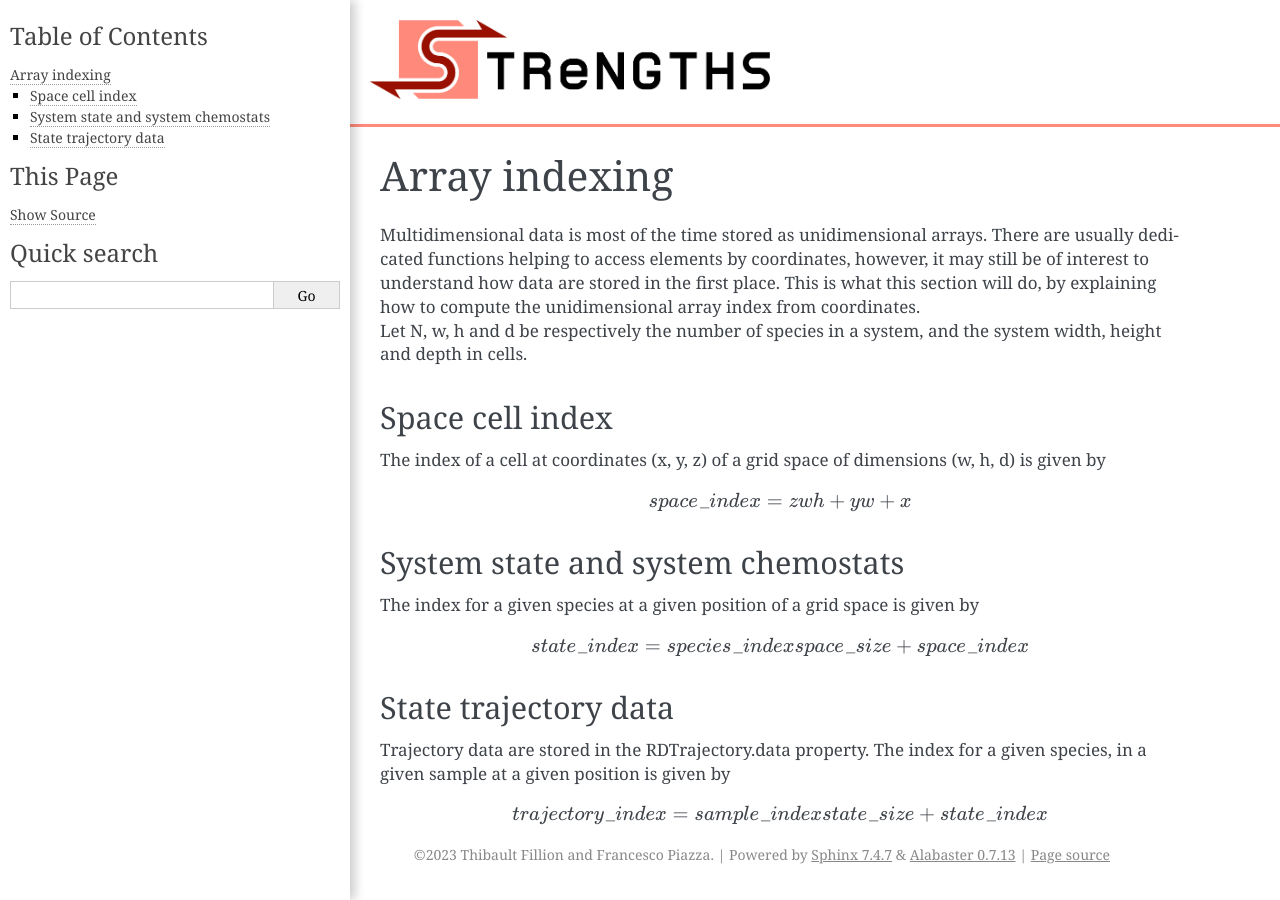
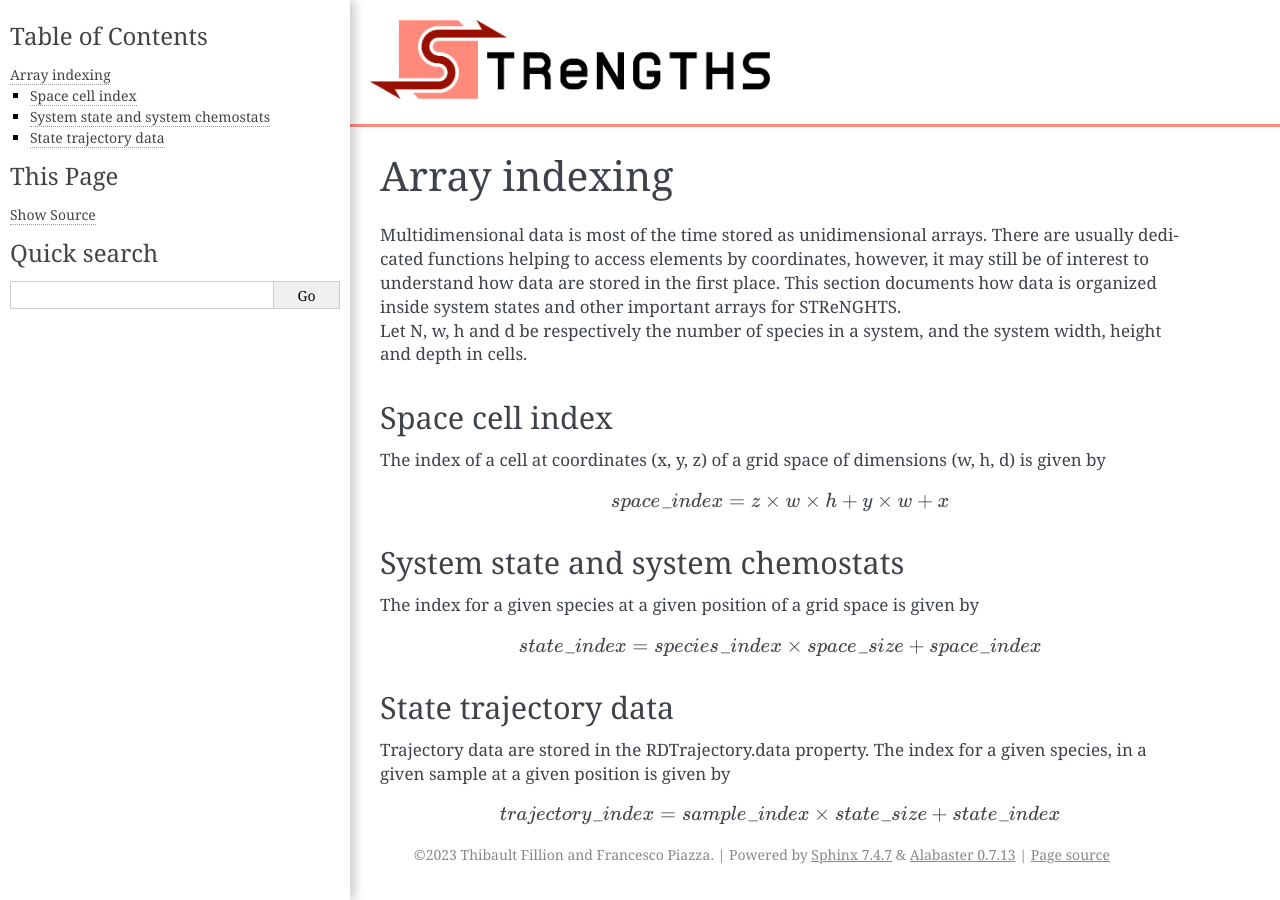
Before and after one commit to ThibaultFillion/strengths, a Sphinx documentation site: the page built from documentation/indexing.rst, in a window 1280 px wide. Built offline with Sphinx 7.4.7, drawn with Linux system fonts in a browser that asks for light colours.

Commit message:
Update indexing.rst
clarifying

```diff
--- a/documentation/indexing.rst
+++ b/documentation/indexing.rst
@@ -4,8 +4,7 @@ Array indexing
 Multidimensional data is most of the time stored as unidimensional arrays.
 There are usually dedicated functions helping to access elements by coordinates,
 however, it may still be of interest to understand how data are stored in the first place.
-This is what this section will do, by explaining how to compute the unidimensional array index
-from coordinates.
+This section documents how data is organized inside system states and other important arrays for STReNGHTS.
 
 Let N, w, h and d be respectively the number of species in a system, and the system width, height and depth in cells.
 
@@ -16,7 +15,7 @@ The index of a cell at coordinates (x, y, z) of a grid space of dimensions (w, h
 
 .. math::
 
-  \textit{space_index} = z w h + y w + x
+  \textit{space_index} = z \times w \times h + y \times w + x
 
 System state and system chemostats
 ----------------------------------
@@ -25,7 +24,7 @@ The index for a given species at a given position of a grid space is given by
 
 .. math::
 
-  \textit{state_index} = \textit{species_index} \textit{space_size} + \textit{space_index}
+  \textit{state_index} = \textit{species_index} \times \textit{space_size} + \textit{space_index}
 
 State trajectory data
 ---------------------
@@ -35,4 +34,4 @@ The index for a given species, in a given sample at a given position is given by
 
 .. math::
 
-  \textit{trajectory_index} = \textit{sample_index} \textit{state_size} + \textit{state_index}
+  \textit{trajectory_index} = \textit{sample_index} \times \textit{state_size} + \textit{state_index}
```
